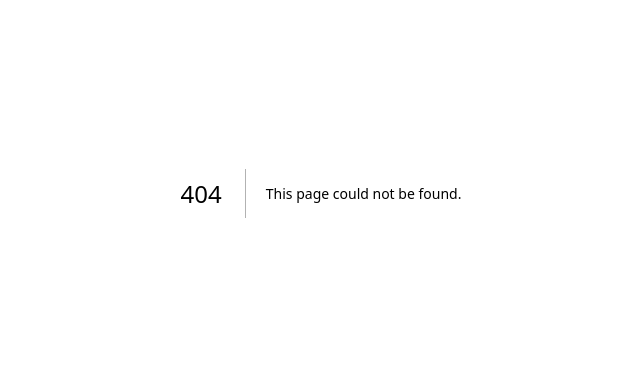
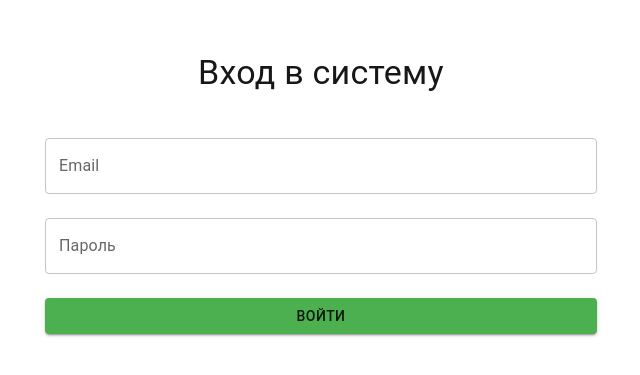
Before and after one commit to SeregaNag/freelance-platform, a Next.js app in the folder client/: page /login in a window 1280 px wide. Before the commit this address had no page. Shown: the part 207-582 px from the top of the page, without its empty margins (319-959 px from the left). Built offline with nearby package versions, Linux system fonts and the light colour scheme.

Commit message:
Add login page and update registration redirect to login

```diff
--- /dev/null
+++ b/client/src/app/login/page.tsx
@@ -0,0 +1,68 @@
+'use client';
+import { useRouter } from "next/navigation";
+import { useState } from "react";
+import { Container, Typography, TextField, Button, Box } from "@mui/material";
+
+export default function LoginPage() {
+    const router = useRouter();
+    const [formData, setFormData] = useState({
+        email: "",
+        password: "",
+    });
+    const [error, setError] = useState("");
+
+    const handleChange = (e: React.ChangeEvent<HTMLInputElement>) => {
+        setFormData({ ...formData, [e.target.name]: e.target.value });
+    };
+
+    const handleSubmit = async (e: React.FormEvent<HTMLFormElement>) => {
+        e.preventDefault();
+        try {
+            const res = await fetch(process.env.NEXT_PUBLIC_API_URL + "/auth/login", {
+                method: "POST",
+                headers: {
+                    "Content-Type": "application/json",
+                },
+                body: JSON.stringify(formData),
+            });
+            if (!res.ok) {
+                setError(res.statusText);
+            }
+            router.push("/");
+        } catch (error: unknown) {
+            setError(error instanceof Error ? error.message : "Ошибка авторизации");
+        }
+    };
+
+    return (
+        <Container maxWidth="sm" className="min-h-screen flex flex-col items-center justify-center">
+            <Typography variant="h4" component="h1" gutterBottom>
+        Вход в систему
+      </Typography>
+      {error && <Typography color="error">{error}</Typography>}
+      <Box component="form" onSubmit={handleSubmit} sx={{ mt: 2, width: '100%' }}>
+        <TextField
+          fullWidth
+          label="Email"
+          name="email"
+          type="email"
+          margin="normal"
+          value={formData.email}
+          onChange={handleChange}
+        />
+        <TextField
+          fullWidth
+          label="Пароль"
+          name="password"
+          type="password"
+          margin="normal"
+          value={formData.password}
+          onChange={handleChange}
+        />
+        <Button variant="contained" type="submit" color="primary" fullWidth sx={{ mt: 2 }}>
+          Войти
+        </Button>
+      </Box>
+        </Container>
+    )
+}
--- a/client/src/app/register/page.tsx
+++ b/client/src/app/register/page.tsx
@@ -35,7 +35,7 @@ export default function RegisterPage() {
       if (!res.ok) {
         setError(res.statusText);
       }
-      router.push("/");
+      router.push("/login");
     } catch (error: unknown) {
       setError(error instanceof Error ? error.message : "Ошибка регистрации");
     }
```
